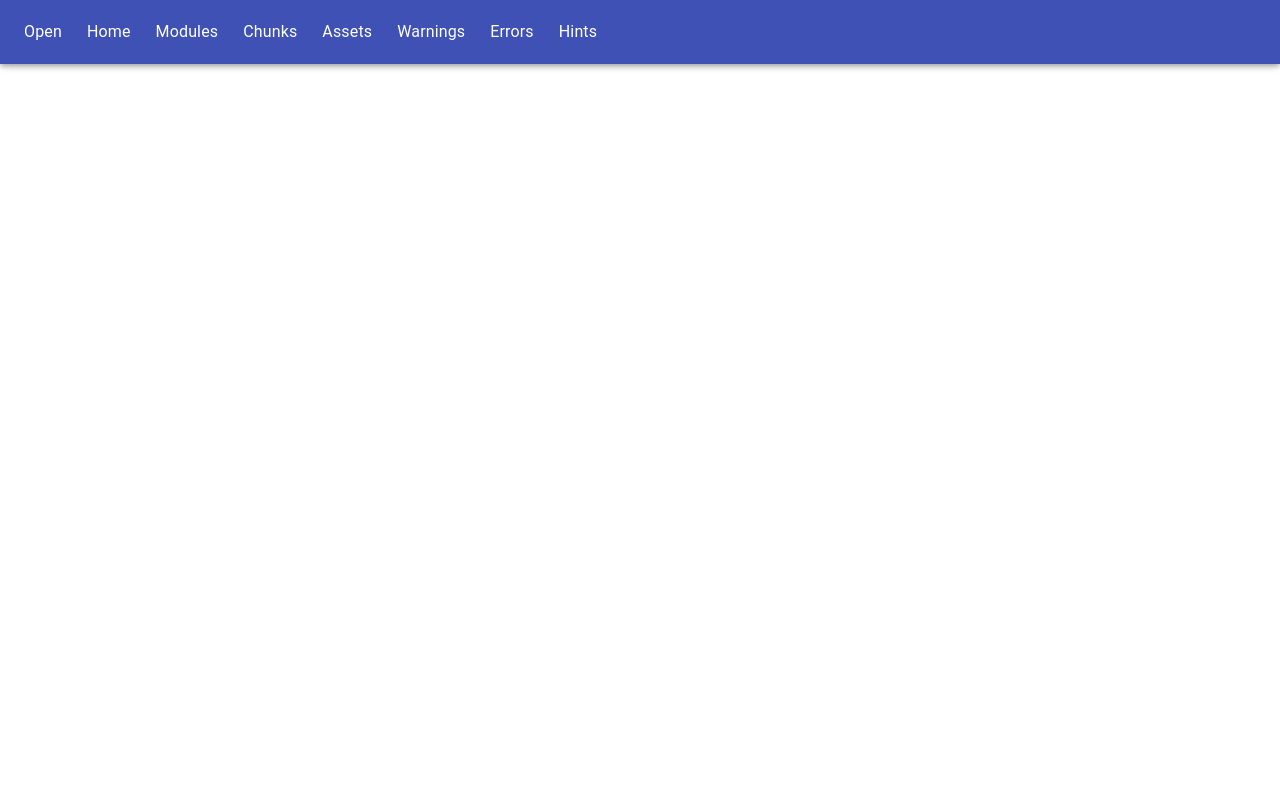
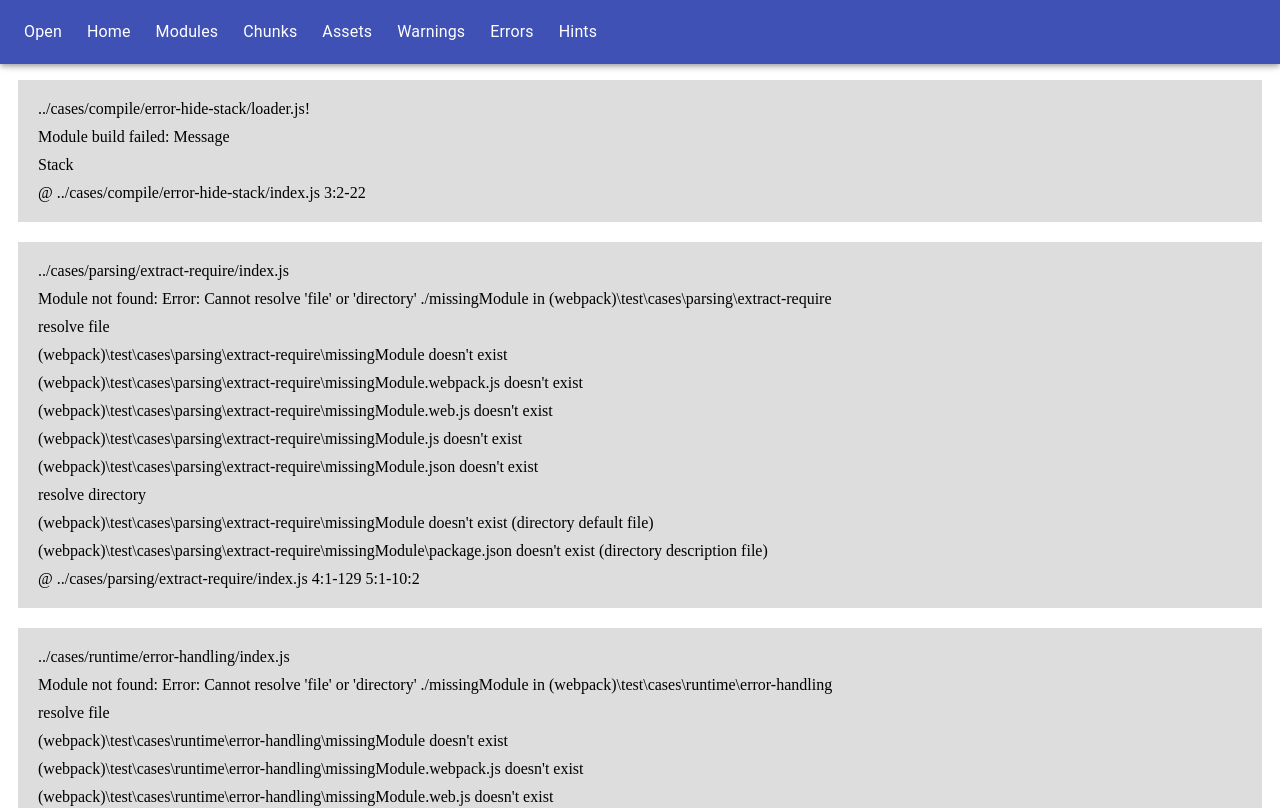
Before and after one commit to sridhar02/webpack_analyze, a React (Create React App) app: page /errors in a window 1280 px wide. Shown: the top 808 px of the page. Built offline with nearby package versions, Linux system fonts and the light colour scheme.

Commit message:
Errors and warnings components

```diff
--- a/src/components/errors.js
+++ b/src/components/errors.js
@@ -1,10 +1,45 @@
 import React from "react";
 import Navbar from "./navbar";
+import { makeStyles } from "@material-ui/core";
+
+const example = require("../example1.json");
+
+const useErrorsStyles = makeStyles({
+  main: {
+    marginTop: "80px",
+  },
+  error: {
+    margin: "10px",
+    backgroundColor: "#ddd",
+    padding: "10px",
+    marginBottom: "20px",
+  },
+  style: {
+    margin: "10px",
+  },
+});
 
 export default function Errors() {
+  const classes = useErrorsStyles();
+  console.log(example.errors);
   return (
-    <div>
+    <div className={classes.main}>
       <Navbar />
+      {example.errors.length === 0 ? (
+        <div>No errors Found</div>
+      ) : (
+        <div>
+          {example.errors.map((error, index) => (
+            <div key={index} className={classes.error}>
+              {error.split("\n").map((module, index) => (
+                <div key={index} className={classes.style}>
+                  {module}
+                </div>
+              ))}
+            </div>
+          ))}
+        </div>
+      )}
     </div>
   );
 }
--- a/src/components/warnings.js
+++ b/src/components/warnings.js
@@ -5,9 +5,17 @@ import Navbar from "./navbar";
 const example = require("../example1.json");
 
 const useWarningsStyles = makeStyles({
+  root: {
+    marginTop: "80px",
+  },
   main: {
-    border: "1px solid black",
-    marginTop: "80px",
+    margin: "10px",
+    backgroundColor: "#ddd",
+    padding: "10px",
+    marginBottom: "20px",
+  },
+  warning: {
+    margin: "10px",
   },
 });
 
@@ -17,12 +25,18 @@ export default function Warnings() {
   const classes = useWarningsStyles();
   const warnings = example.warnings.map((warning) => (
     <div key={warning} className={classes.main}>
-      <h4>{warning}</h4>
+      <h4>
+        {warning.split("\n").map((module, index) => (
+          <div key={index} className={classes.warning}>
+            {module}
+          </div>
+        ))}
+      </h4>
     </div>
   ));
 
   return (
-    <div>
+    <div className={classes.root}>
       <Navbar />
       {warnings}
     </div>
```
